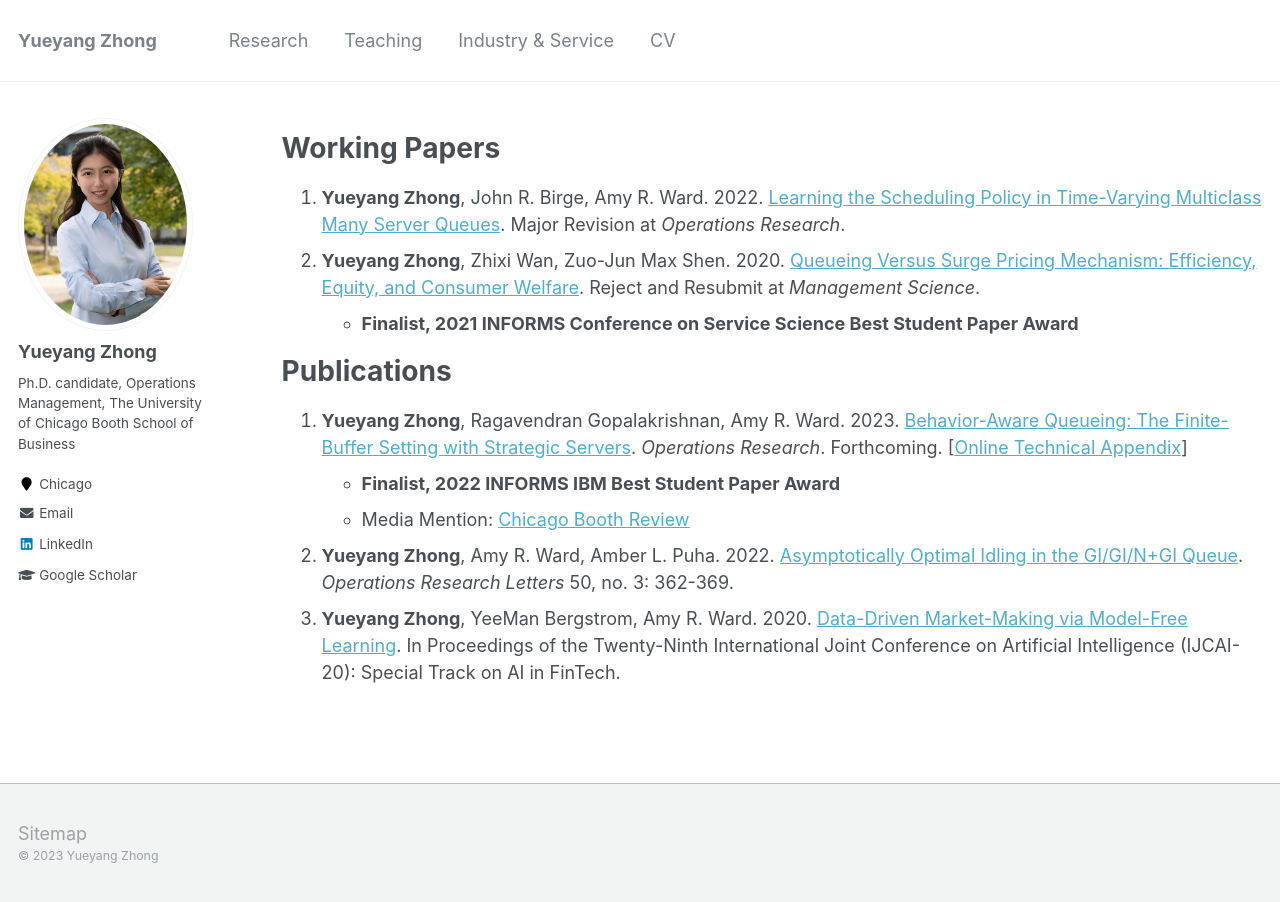
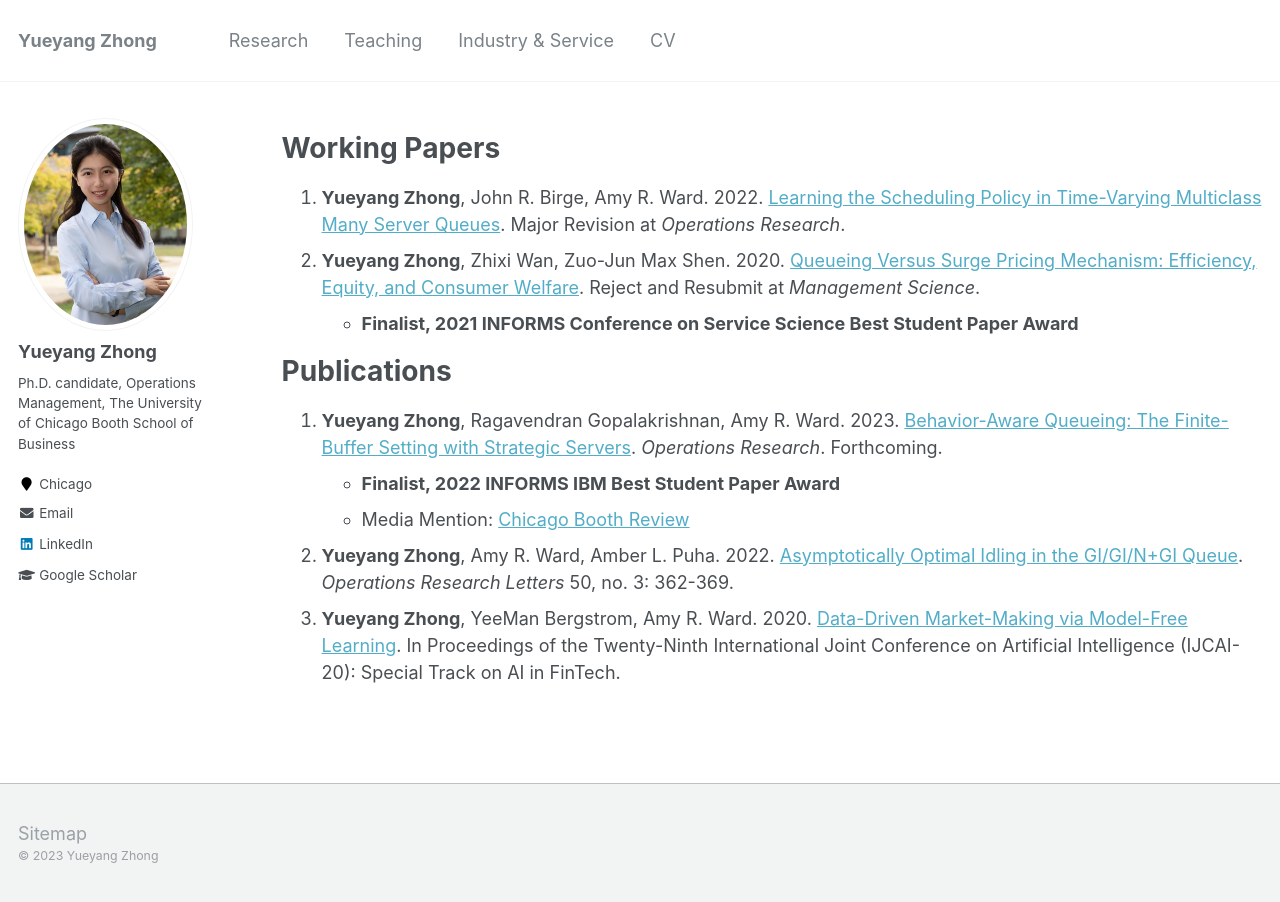
Before and after one commit to alicemengqi/site, a Jekyll site: the page built from _pages/publications.md, in a window 1280 px wide. Built offline with Jekyll 4.4.1, drawn with Linux system fonts in a browser that asks for light colours.

Commit message:
Update publications.md

```diff
--- a/_pages/publications.md
+++ b/_pages/publications.md
@@ -14,7 +14,7 @@
 
 
 # Publications
-1. **Yueyang Zhong**, Ragavendran Gopalakrishnan, Amy R. Ward. 2023. [Behavior-Aware Queueing: The Finite-Buffer Setting with Strategic Servers](https://papers.ssrn.com/sol3/papers.cfm?abstract_id=3633435). *Operations Research*. Forthcoming. [[Online Technical Appendix](https://yzhong0.github.io/yueyangzhong/files/finitebuffer_strategicserver_OnlineTechnicalFile_April2023.pdf)]
+1. **Yueyang Zhong**, Ragavendran Gopalakrishnan, Amy R. Ward. 2023. [Behavior-Aware Queueing: The Finite-Buffer Setting with Strategic Servers](https://papers.ssrn.com/sol3/papers.cfm?abstract_id=3633435). *Operations Research*. Forthcoming.
    - **Finalist, 2022 INFORMS IBM Best Student Paper Award**
    - Media Mention: [Chicago Booth Review](https://www.chicagobooth.edu/review/secrets-wait-loss)
 2. **Yueyang Zhong**, Amy R. Ward, Amber L. Puha. 2022. [Asymptotically Optimal Idling in the GI/GI/N+GI Queue](https://www.sciencedirect.com/science/article/pii/S0167637722000530). *Operations Research Letters* 50, no. 3: 362-369.
```
